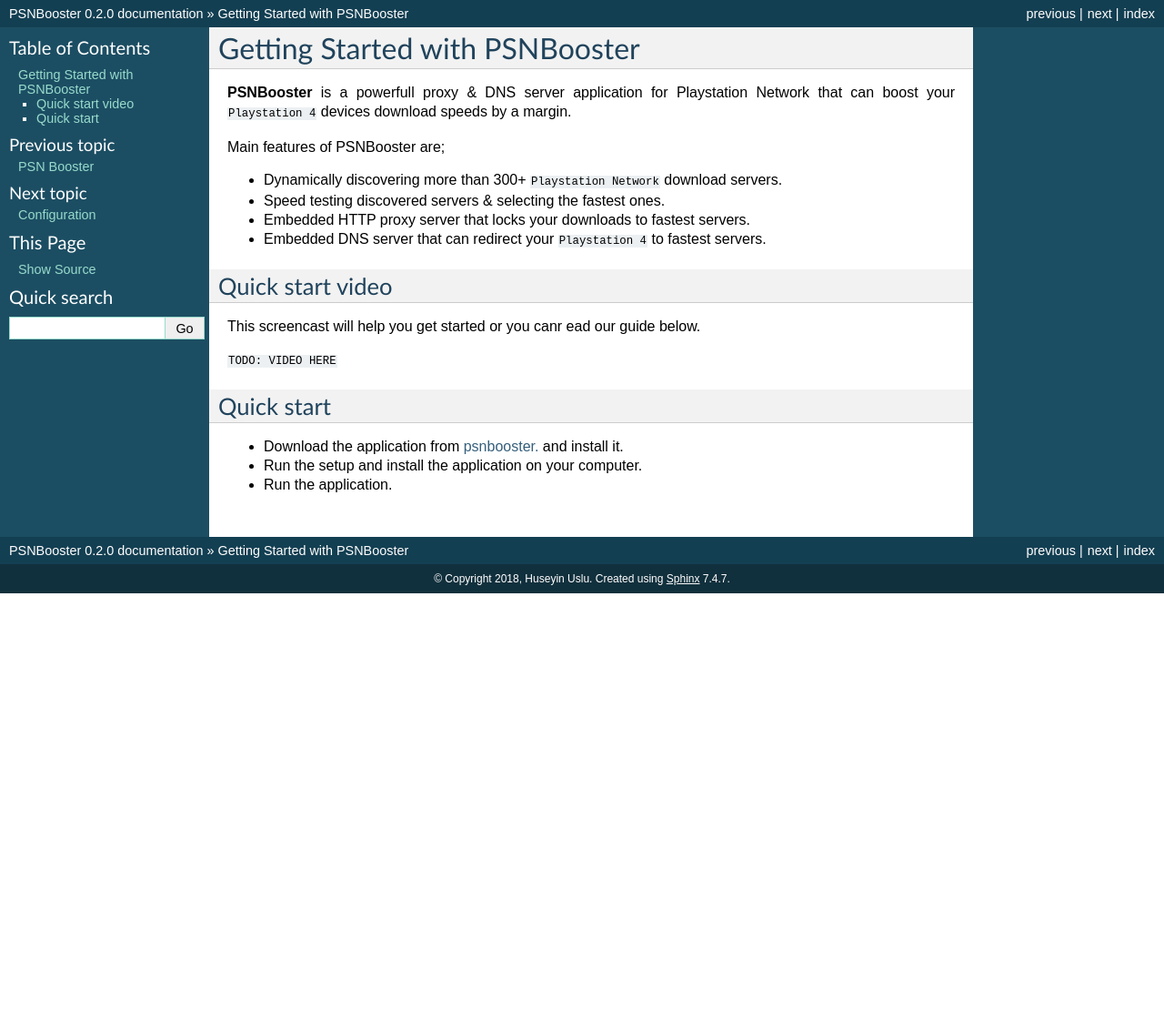
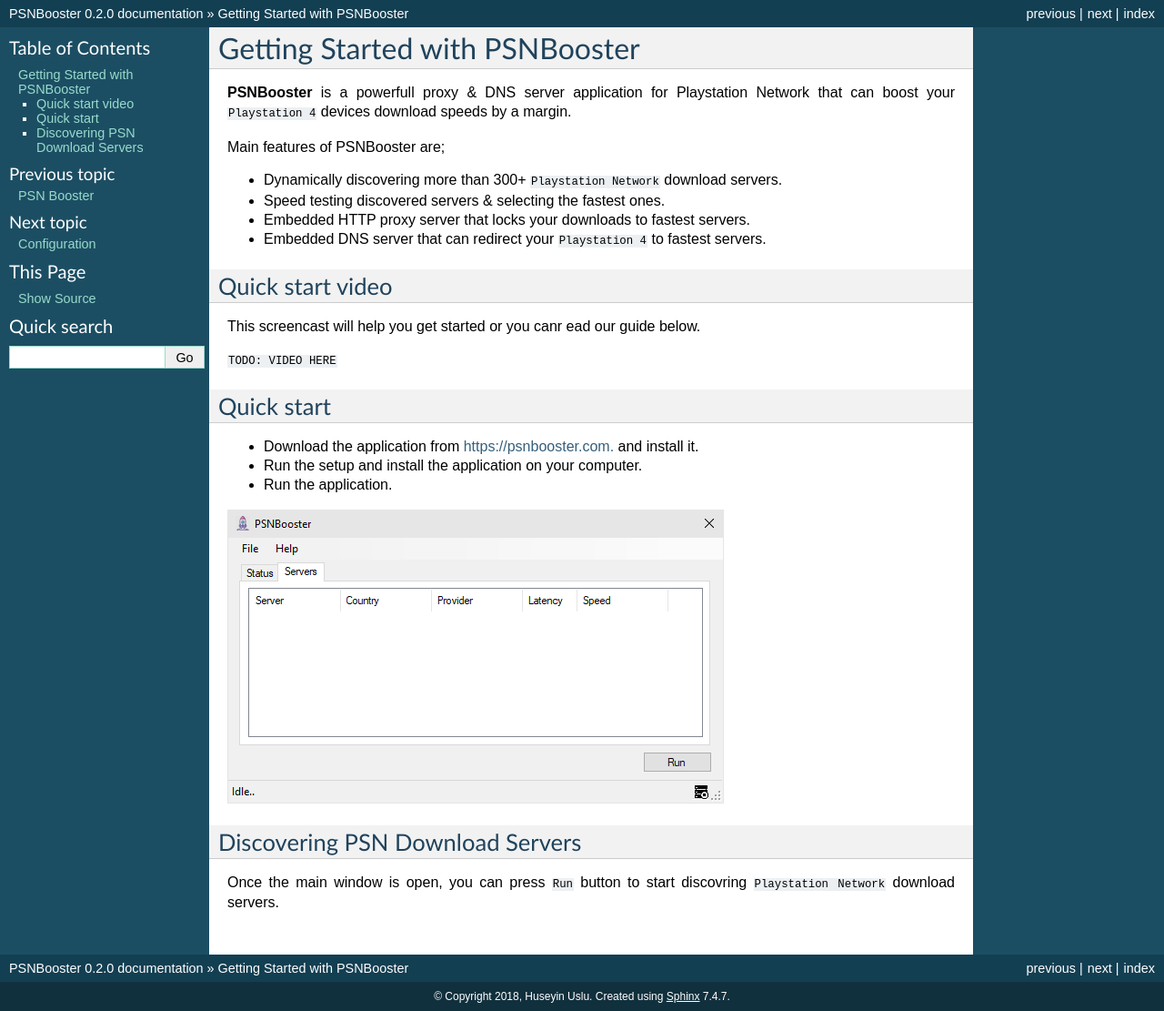
Before and after one commit to bonesoul/PSNBoosterBook, a Sphinx documentation site: the page built from docs/getting-started.rst, in a window 1280 px wide. Shown: the whole page at 91% size. Built offline with Sphinx 7.4.7, drawn with Linux system fonts in a browser that asks for light colours; pages that are not in the unit, such as notebooks, are missing from menus; before the commit the page ends 900 px from its top, so only the background shows below that.

Commit message:
more work.

```diff
--- a/docs/getting-started.rst
+++ b/docs/getting-started.rst
@@ -23,6 +23,14 @@
 Quick start
 -----------
 
-- Download the application from `psnbooster. <https://psnbooster.com/>`_ and install it.
+- Download the application from `https://psnbooster.com. <https://psnbooster.com/>`_ and install it.
 - Run the setup and install the application on your computer.
 - Run the application.
+
+.. image:: images/getting-started/initial-screen.png
+
+Discovering PSN Download Servers
+------------------------------------------------
+
+Once the main window is open, you can press ``Run`` button to start discovring ``Playstation Network``
+download servers.
```
Also changed, not shown: docs/images/getting-started/initial-screen.png (added).
